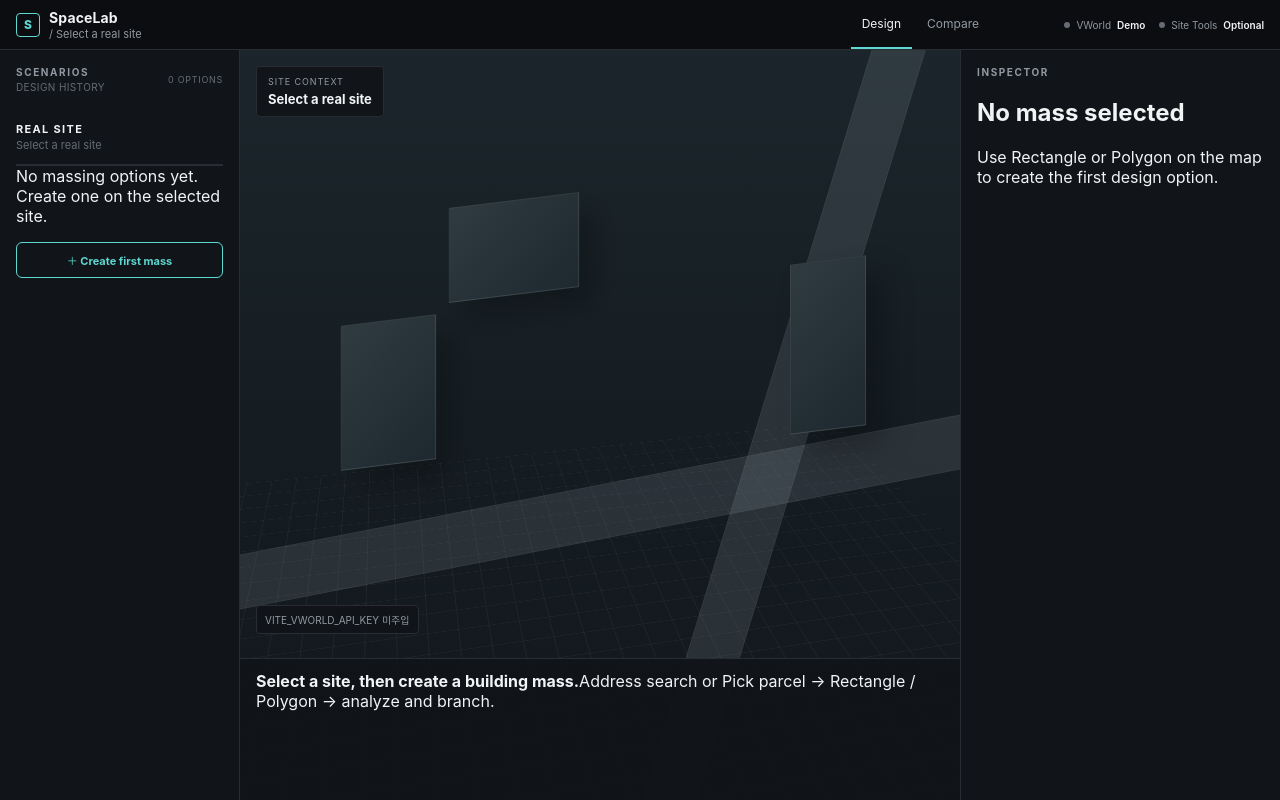
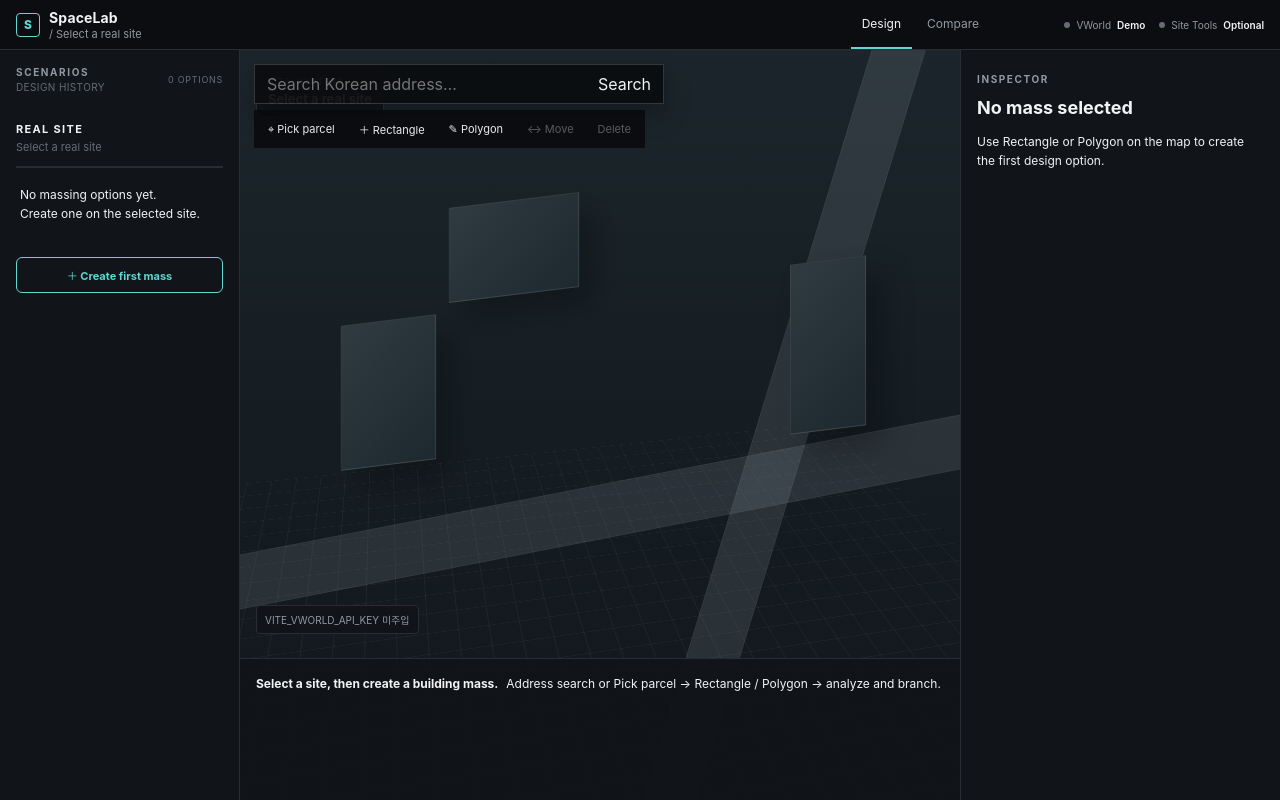
Before and after one commit to sionchu/daegu-local-twin, a React (Vite) app: page / in a window 1280 px wide. Built offline with nearby package versions, Linux system fonts and the light colour scheme.

Commit message:
Style site search and canvas modeling tools

```diff
--- a/src/styles.css
+++ b/src/styles.css
@@ -194,3 +194,144 @@ button:focus-visible, input:focus-visible, select:focus-visible { outline: 2px s
 @media (prefers-reduced-motion: reduce) {
   *, *::before, *::after { scroll-behavior: auto !important; transition-duration: 0.01ms !important; animation-duration: 0.01ms !important; animation-iteration-count: 1 !important; }
 }
+
+
+/* Real-site + canvas modeling pass */
+.site-summary { display: grid; gap: 4px; }
+.site-summary small { color: var(--muted); font-size: 10px; word-break: break-all; }
+.navigator-empty, .inspector-empty, .analysis-empty {
+  color: var(--muted);
+  font-size: 12px;
+  line-height: 1.55;
+}
+.navigator-empty { padding: 18px 4px; border-top: 1px solid var(--line); border-bottom: 1px solid var(--line); }
+.inspector-empty { padding-top: 6px; }
+.inspector-empty h2 { color: var(--ink); margin: 6px 0 8px; }
+.analysis-empty { display: flex; gap: 8px; align-items: baseline; padding: 4px 0; }
+.analysis-empty strong { color: var(--ink); }
+
+.site-toolbar {
+  position: absolute;
+  z-index: 18;
+  top: 14px;
+  left: 14px;
+  width: min(410px, calc(100% - 28px));
+}
+.site-search {
+  display: grid;
+  grid-template-columns: 1fr auto;
+  border: 1px solid rgba(255, 255, 255, .17);
+  background: rgba(11, 13, 16, .94);
+  box-shadow: 0 10px 28px rgba(0, 0, 0, .24);
+}
+.site-search input,
+.site-search button {
+  min-height: 38px;
+  border: 0;
+  background: transparent;
+  color: var(--ink);
+}
+.site-search input { padding: 0 12px; outline: none; }
+.site-search button { padding: 0 12px; border-left: 1px solid var(--line); cursor: pointer; }
+.site-search button:disabled { color: var(--muted); cursor: default; }
+
+.search-results {
+  margin-top: 6px;
+  display: grid;
+  border: 1px solid var(--line);
+  background: rgba(11, 13, 16, .97);
+  max-height: 280px;
+  overflow: auto;
+  box-shadow: 0 16px 34px rgba(0, 0, 0, .28);
+}
+.search-results button {
+  display: grid;
+  gap: 2px;
+  padding: 9px 11px;
+  text-align: left;
+  border: 0;
+  border-bottom: 1px solid var(--line);
+  background: transparent;
+  color: var(--ink);
+  cursor: pointer;
+}
+.search-results button:last-child { border-bottom: 0; }
+.search-results button:hover { background: rgba(255, 255, 255, .045); }
+.search-results strong { font-size: 12px; font-weight: 650; }
+.search-results span { font-size: 10px; color: var(--muted); }
+
+.model-toolbar {
+  position: absolute;
+  z-index: 17;
+  top: 60px;
+  left: 14px;
+  display: flex;
+  flex-wrap: wrap;
+  gap: 4px;
+  padding: 4px;
+  border: 1px solid var(--line);
+  background: rgba(11, 13, 16, .92);
+}
+.model-toolbar button {
+  min-height: 30px;
+  padding: 0 9px;
+  border: 1px solid transparent;
+  background: transparent;
+  color: var(--muted);
+  font-size: 11px;
+  cursor: pointer;
+}
+.model-toolbar button:hover,
+.model-toolbar button.selected {
+  color: var(--ink);
+  border-color: rgba(104, 243, 194, .34);
+  background: rgba(104, 243, 194, .08);
+}
+.model-toolbar button:disabled { opacity: .35; cursor: default; }
+
+.canvas-tool-hint {
+  position: absolute;
+  z-index: 19;
+  top: 102px;
+  left: 14px;
+  display: flex;
+  align-items: center;
+  gap: 8px;
+  max-width: calc(100% - 28px);
+  padding: 7px 9px;
+  border: 1px solid rgba(255, 203, 107, .34);
+  background: rgba(18, 16, 11, .95);
+  color: #e9ddc4;
+  font-size: 11px;
+}
+.canvas-tool-hint button {
+  border: 1px solid rgba(255, 255, 255, .14);
+  background: transparent;
+  color: inherit;
+  padding: 4px 7px;
+  cursor: pointer;
+}
+.canvas-tool-hint button:disabled { opacity: .4; cursor: default; }
+
+.site-message {
+  position: absolute;
+  z-index: 16;
+  top: 140px;
+  left: 14px;
+  padding: 6px 8px;
+  border: 1px solid var(--line);
+  background: rgba(11, 13, 16, .9);
+  color: var(--muted);
+  font-size: 10px;
+}
+.site-message.busy { color: #ffcb6b; }
+
+.canvas-mode-pick-site .vworld-canvas,
+.canvas-mode-draw-polygon .vworld-canvas,
+.canvas-mode-move-mass .vworld-canvas { cursor: crosshair; }
+
+@media (max-width: 1180px) {
+  .site-toolbar { left: 10px; top: 10px; width: min(360px, calc(100% - 20px)); }
+  .model-toolbar { left: 10px; top: 56px; }
+  .canvas-tool-hint { left: 10px; top: 96px; }
+}
```
